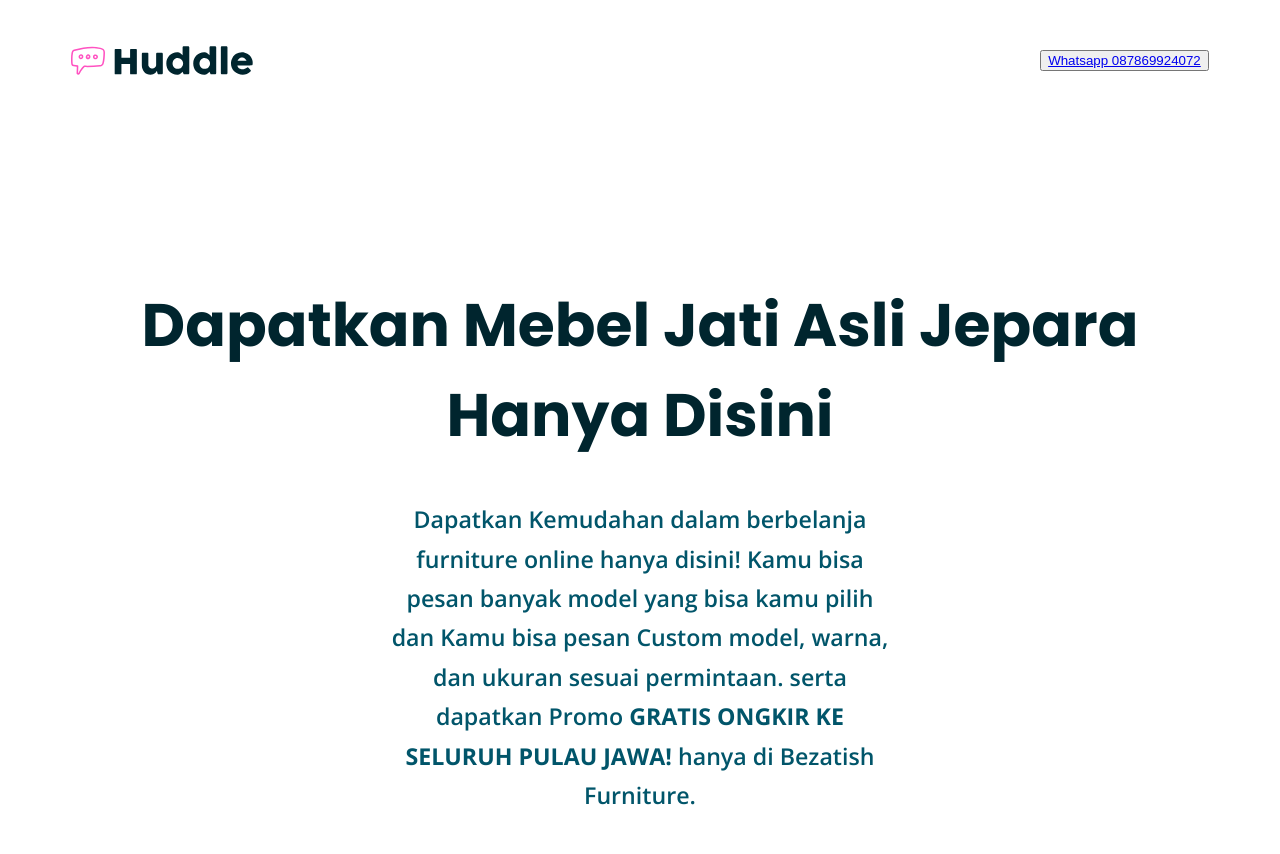
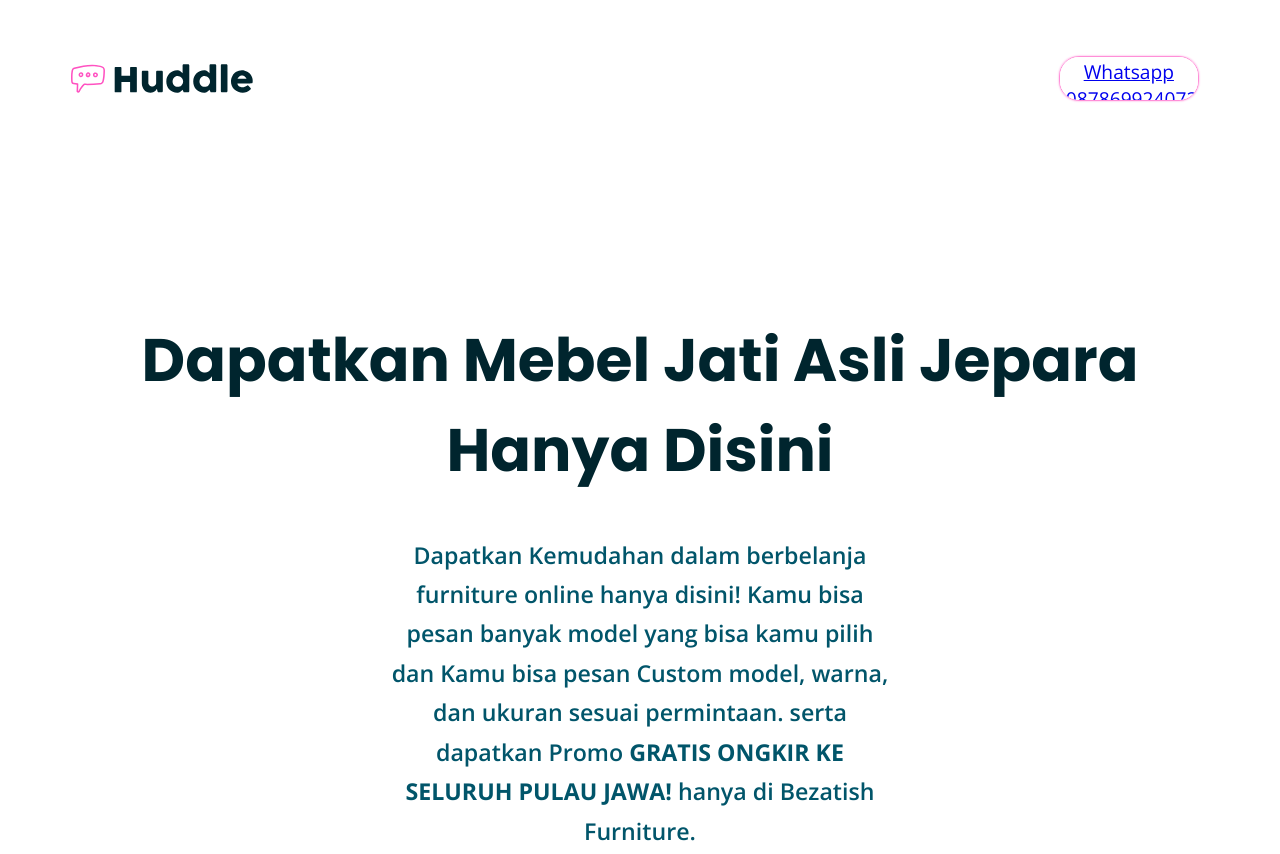
Before and after one commit to pindaaditya/kursitamujati, a plain HTML site: page index.html in a window 1280 px wide. Shown: the top 854 px of the page. Drawn offline with nearby package versions, Linux system fonts and the light colour scheme.

Commit message:
Update index.html

```diff
--- a/index.html
+++ b/index.html
@@ -18,7 +18,7 @@
 <div class="top-bar">
 
   <img src="image/logo.svg" alt="" class="logo-img" >
-  <button class="try-free" ><a href="https://wa.me/6287869924072">Whatsapp 087869924072</button></a>
+  <button class="try-btn" ><a href="https://wa.me/6287869924072">Whatsapp 087869924072</button></a>
 
 </div>
 
```
